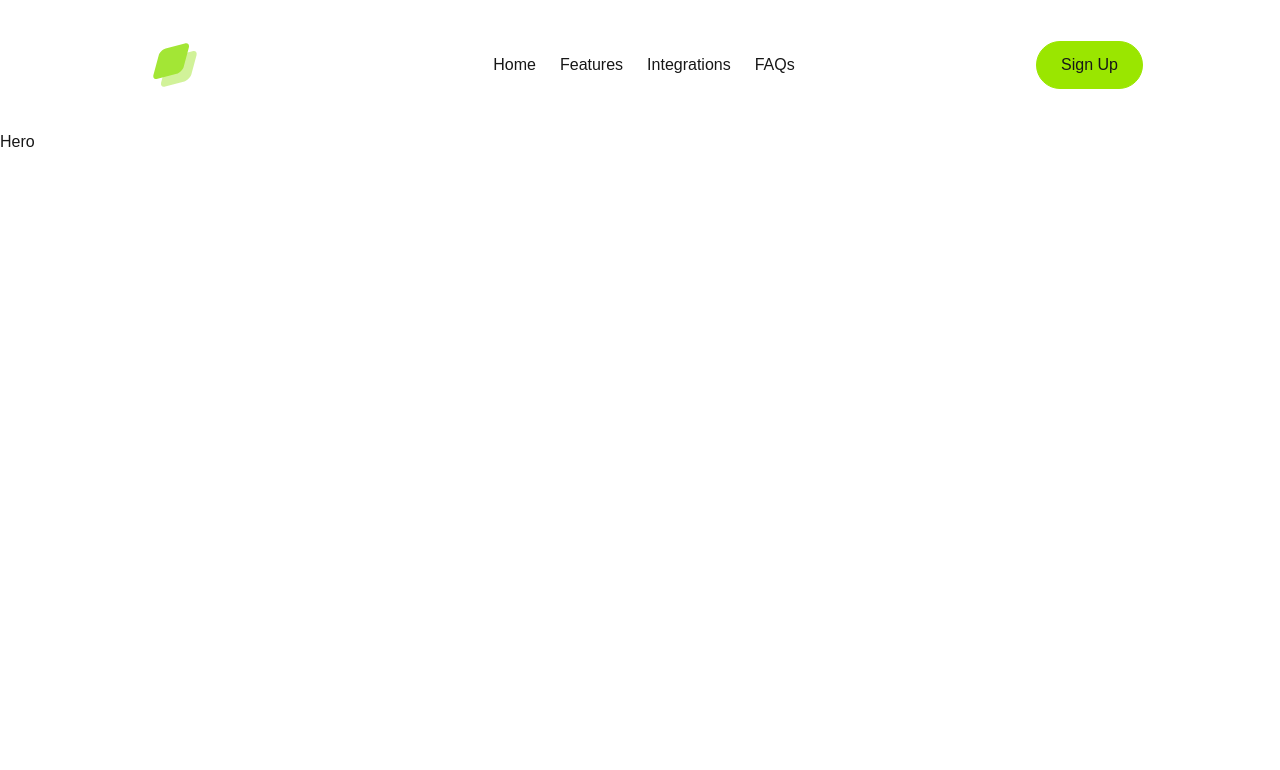
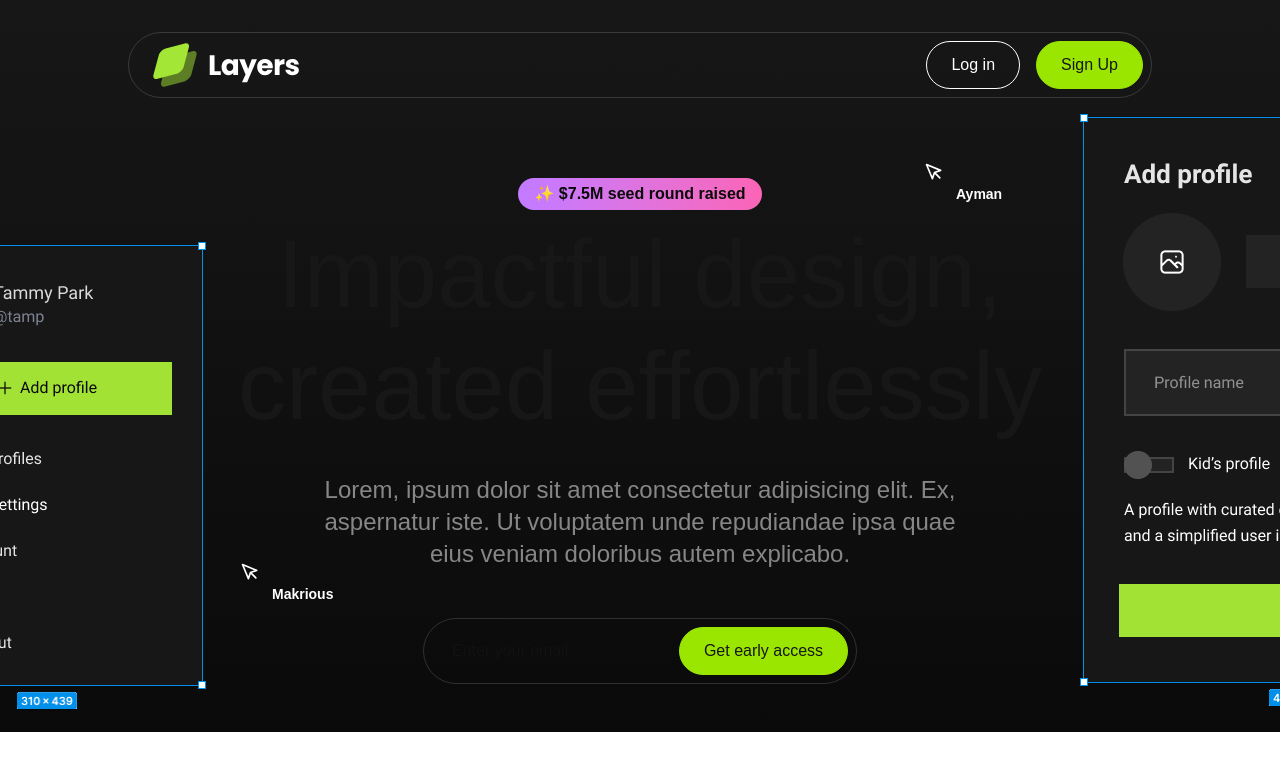
Before and after one commit to MakCoder-2004/Next.JS-Landing-Page, a Next.js app: page / in a window 1280 px wide. Shown: the top 770 px of the page. Built offline with nearby package versions, Linux system fonts and the light colour scheme.

Commit message:
Hero Section is finished

```diff
--- a/src/app/page.tsx
+++ b/src/app/page.tsx
@@ -3,7 +3,7 @@ import Hero from "@/sections/Hero";
 
 export default function Home() {
   return (
-    <div >
+    <div className="bg-gradient-to-b from-neutral-900 to-neutral-950">
       <Navbar/>
       <Hero/>
     </div>
--- a/src/components/CustomButton.tsx
+++ b/src/components/CustomButton.tsx
@@ -1,4 +1,4 @@
-import React, { HTMLAttributes } from "react";
+import React, { ButtonHTMLAttributes } from "react";
 import { cva } from "class-variance-authority";
 
 const classes = cva("border h-12 rounded-full px-6 font-medium", {
@@ -6,6 +6,9 @@ const classes = cva("border h-12 rounded-full px-6 font-medium", {
     variant: {
       primary: "bg-lime-400 text-neutral-900 border-lime-400",
       secondary: "border-white bg-transparent text-white",
+    },
+    size: {
+      sm: "h-10",
     },
   },
   defaultVariants: {
@@ -16,10 +19,11 @@ const classes = cva("border h-12 rounded-full px-6 font-medium", {
 const CustomButton = (
   props: {
     variant: "primary" | "secondary";
-  } & HTMLAttributes<HTMLButtonElement>
+    size?: "sm";
+  } & ButtonHTMLAttributes<HTMLButtonElement>
 ) => {
-  const { variant, className, ...rest } = props;
-  return <button className={classes({ variant, className })} {...rest} />;
+  const { variant, size, className, ...rest } = props;
+  return <button className={classes({ variant, className, size })} {...rest} />;
 };
 
 export default CustomButton;
--- /dev/null
+++ b/src/components/Pointers.tsx
@@ -0,0 +1,30 @@
+const Pointers = (props: { name: string; color?: "blue" | "red" }) => {
+    const { name, color } = props;
+
+    return (
+      <div className="relative inline-block">
+        <svg
+          xmlns="http://www.w3.org/2000/svg"
+          width="24"
+          height="24"
+          viewBox="0 0 24 24"
+          fill="none"
+          stroke="currentColor"
+          strokeWidth="2"
+          strokeLinecap="round"
+          strokeLinejoin="round"
+          className="feather feather-mouse-pointer text-white size-5"
+        >
+          <path d="M3 3l7.07 16.97 2.51-7.39 7.39-2.51L3 3z"></path>
+          <path d="M13 13l6 6"></path>
+        </svg>
+        <div className="absolute top-full left-full transform translate-x-1 flex">
+          <div className={`items-center py-0.5 text-sm font-bold rounded-full inline-flex bg-${color}-500 text-white px-2 rounded-tl-none`}>
+            {name}
+          </div>
+        </div>
+      </div>
+    );
+  };
+
+  export default Pointers;
--- a/src/sections/Hero.tsx
+++ b/src/sections/Hero.tsx
@@ -1,3 +1,67 @@
+import CustomButton from "@/components/CustomButton";
+import designExample1Image from "@/assets/images/design-example-1.png";
+import designExample2Image from "@/assets/images/design-example-2.png";
+import Image from "next/image";
+import Pointers from "@/components/Pointers";
+
 export default function Hero() {
-    return <div>Hero</div>;
+  return (
+    <section className="mx-auto py-12 overflow-x-clip px-4">
+      {/* Background elements */}
+      <div className="relative">
+        <div className="absolute -left-32 top-16 hidden xl:block">
+          <Image src={designExample1Image} alt="Design Example 1" />
+        </div>
+        <div className="absolute -right-64 -top-16 hidden xl:block">
+          <Image src={designExample2Image} alt="Design Example 2" />
+        </div>
+        <div className="absolute left-56 top-96 hidden xl:block">
+          <Pointers name="Makrious" color="blue" />
+        </div>
+        <div className="absolute right-80 -top-4 hidden xl:block">
+          <Pointers name="Ayman" color="red" />
+        </div>
+
+        {/* Main content */}
+        <div className="flex flex-col items-center gap-4">
+          {/* Badge */}
+          <div className="py-1 px-4 inline-flex bg-gradient-to-r from-purple-400 to-pink-400 text-neutral-950 font-semibold rounded-full">
+            ✨ $7.5M seed round raised
+          </div>
+
+          {/* Heading */}
+          <h1 className="text-6xl md:text-7xl lg:text-8xl font-medium text-center max-w-5xl mx-auto">
+            Impactful design,
+          </h1>
+          <h1 className="text-6xl md:text-7xl lg:text-8xl font-medium text-center max-w-5xl mx-auto">
+            created effortlessly
+          </h1>
+
+          {/* Description */}
+          <p className="text-lg md:text-xl xl:text-2xl text-white/50 mt-6 max-w-2xl mx-auto text-center">
+            Lorem, ipsum dolor sit amet consectetur adipisicing elit. Ex,
+            aspernatur iste. Ut voluptatem unde repudiandae ipsa quae eius
+            veniam doloribus autem explicabo.
+          </p>
+
+          {/* Email form */}
+          <form className="flex border border-white/15 rounded-full p-2 mt-8 max-w-lg mx-auto">
+            <input
+              type="email"
+              placeholder="Enter your email"
+              className="bg-transparent px-5 flex-1 outline-none"
+            />
+            <CustomButton
+              type="submit"
+              variant="primary"
+              className="whitespace-nowrap"
+              size="sm"
+            >
+              Get early access
+            </CustomButton>
+          </form>
+        </div>
+      </div>
+    </section>
+  );
 }
```
